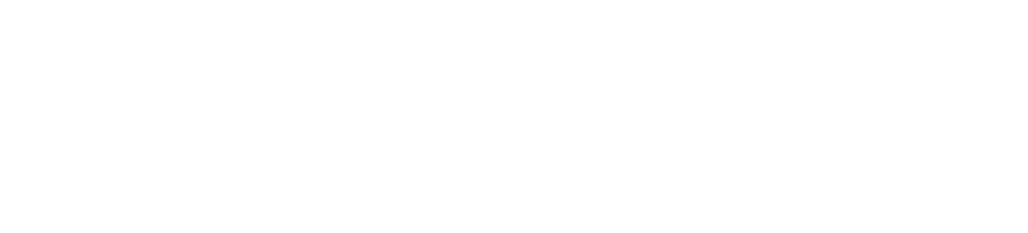
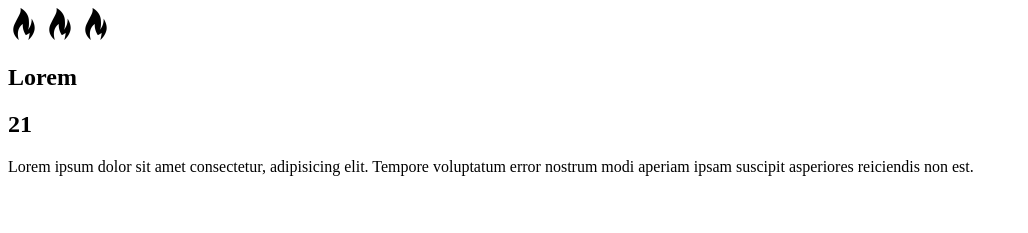
Before and after one commit to glacykm11/clone-tinder, a plain HTML site: page index.html in a window 1280 px wide. Shown: the whole page, without its empty margins (0-1028 px from the left). Drawn offline with Linux system fonts and the light colour scheme.

Commit message:
finalizando html e importando styles.css

```diff
--- /dev/null
+++ b/index.css
@@ -0,0 +1,3 @@
+.icones {
+    width: 2rem;
+}
--- a/index.html
+++ b/index.html
@@ -4,12 +4,42 @@
     <meta charset="UTF-8">
     <meta http-equiv="X-UA-Compatible" content="IE=edge">
     <meta name="viewport" content="width=device-width, initial-scale=1.0">
+    <link rel="stylesheet" href="index.css">
     <title>Tinder</title>
 </head>
 <body>
-    <nav class="navbar"></nav>
+    <nav class="navbar">
+        <img class="icones" src="assets/icone-fogo.png">
+        <img class="icones" src="assets/icone-fogo.png">
+        <img class="icones" src="assets/icone-fogo.png">
+    </nav>
 
-    <!-- Font Awesome -->
+    <div class="photo-and-actions">
+        <div class="photo">
+            <div class="photo-text">
+                <div class="photo-name-and-age">
+                    <h2>Lorem</h2>
+                    <h2>21</h2>
+                </div>
+                <div class="bio">
+                    Lorem ipsum dolor sit amet consectetur, adipisicing elit. Tempore voluptatum error nostrum modi aperiam ipsam suscipit asperiores reiciendis non est.
+                </div>
+            </div>
+        </div>
 
+        <div class="actions">
+            <div class="action">
+                <img>
+            </div>
+
+            <div class="action">
+                <img>
+            </div>
+
+            <div class="action">
+                <img>
+            </div>
+        </div>
+    </div>
 </body>
 </html>
```
Also changed, not shown: assets/icone-fogo.png (added).
